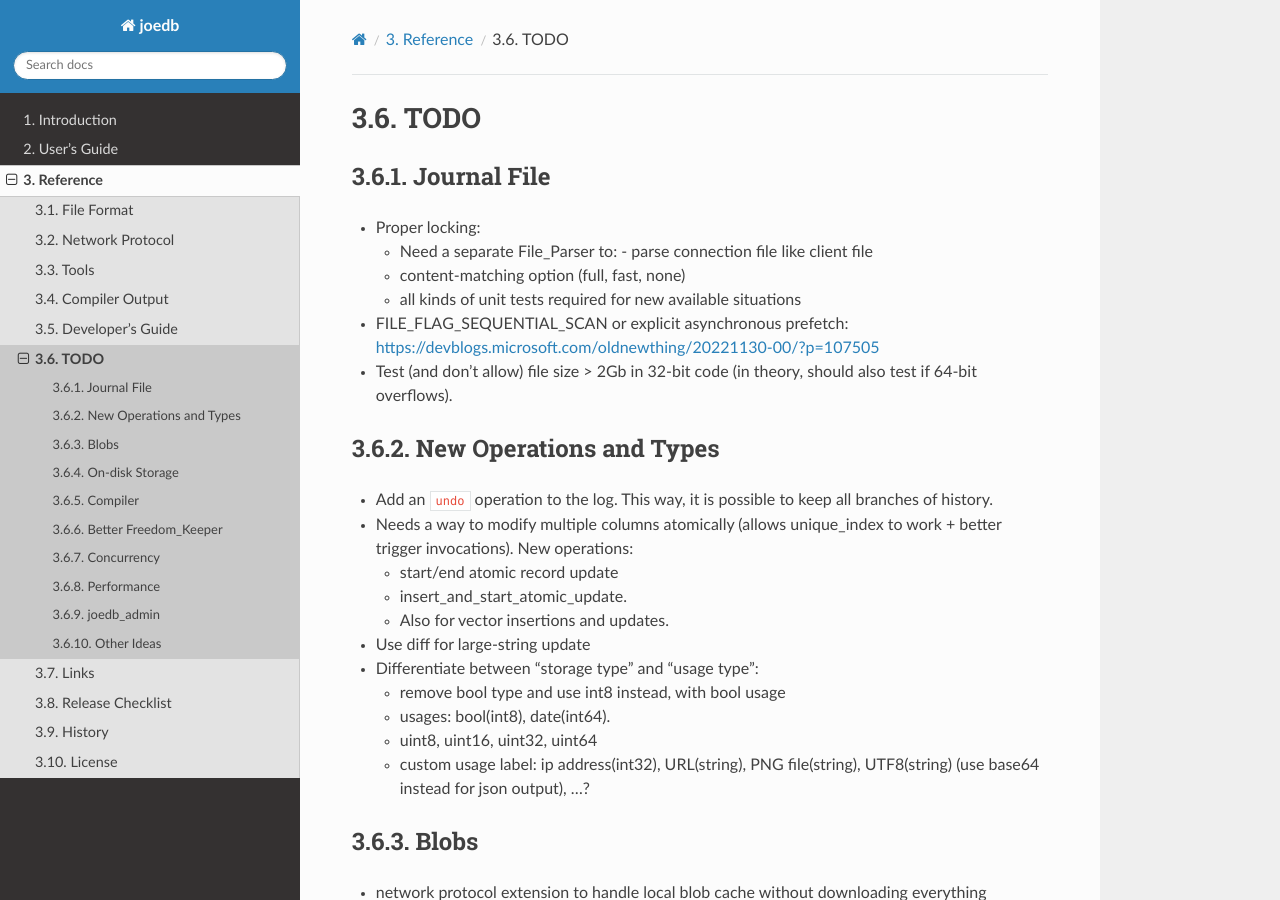
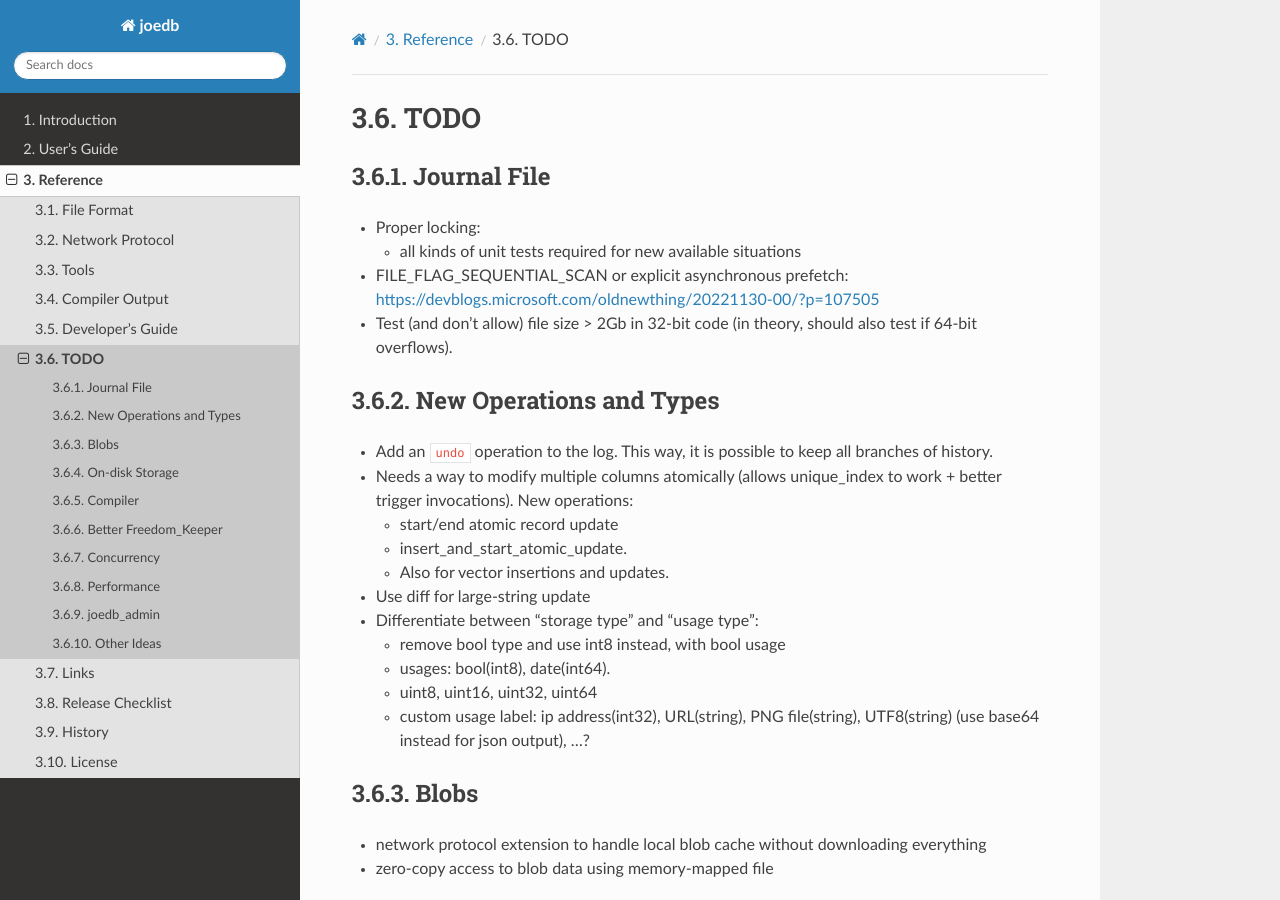
Before and after one commit to Remi-Coulom/joedb, a Sphinx documentation site: the page built from doc/source/todo.rst, in a window 1280 px wide and 900 px high. Built offline with Sphinx 7.4.7 and the Read the Docs theme 2.0.0, drawn with Linux system fonts in a browser that asks for light colours; formulas are drawn with MathJax 3; some of the changed text lies outside the part shown.

Commit message:
use File_Parser for everything.

```diff
--- a/doc/source/todo.rst
+++ b/doc/source/todo.rst
@@ -6,9 +6,6 @@ Journal File
 
 - Proper locking:
 
-  - Need a separate File_Parser to:
-    - parse connection file like client file
-  - content-matching option (full, fast, none)
   - all kinds of unit tests required for new available situations
 
 - FILE_FLAG_SEQUENTIAL_SCAN or explicit asynchronous prefetch: https://devblogs.microsoft.com/oldnewthing/20221130-00/?p=107505
```
Also changed, not shown: other parts of doc/source/todo.rst (+1 -0 lines), 2 other files.
